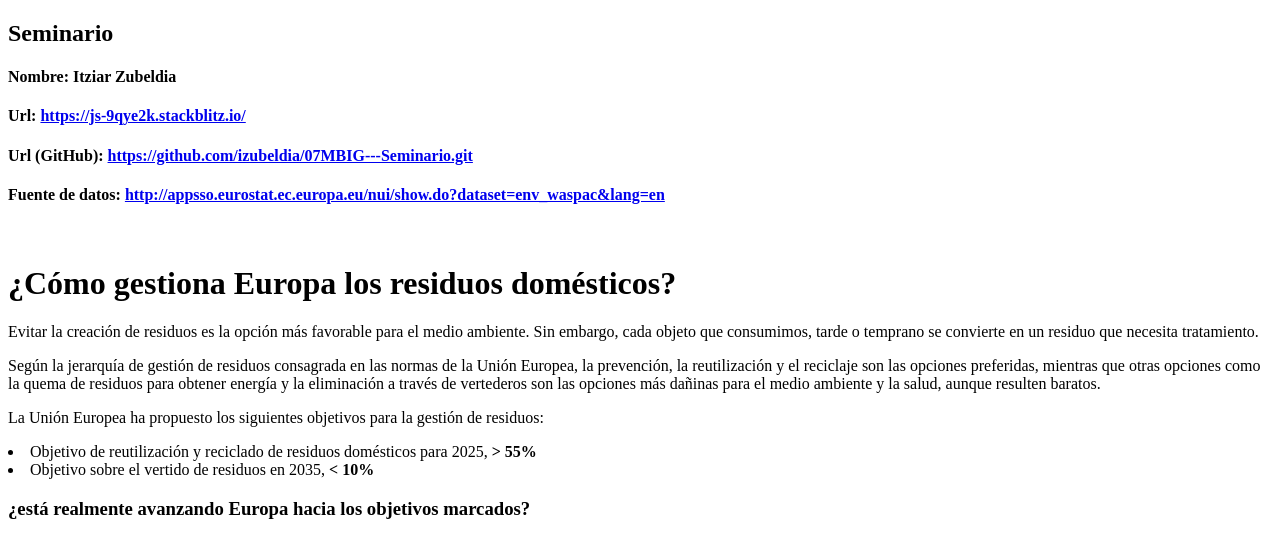
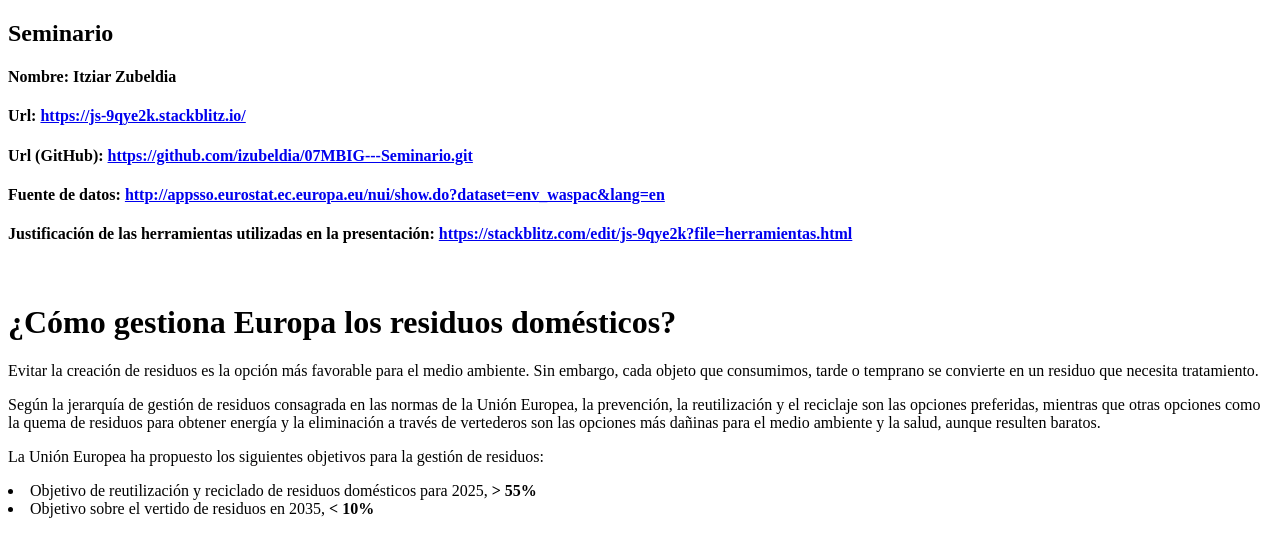
Before and after one commit to izubeldia/07MBIG---Seminario, a website: page index.html in a window 1280 px wide. Shown: the top 534 px of the page. Drawn offline with Linux system fonts and the light colour scheme.

Commit message:
1 file modified, 1 added

```diff
--- a/index.html
+++ b/index.html
@@ -10,6 +10,7 @@
   <h4><b>Url:</b> <a href="https://js-9qye2k.stackblitz.io/">https://js-9qye2k.stackblitz.io/</a></h4>
   <h4><b>Url (GitHub):</b> <a href="https://github.com/izubeldia/07MBIG---Seminario.git">https://github.com/izubeldia/07MBIG---Seminario.git</a></h4>
   <h4><b>Fuente de datos:</b> <a href="http://appsso.eurostat.ec.europa.eu/nui/show.do?dataset=env_waspac&lang=en">http://appsso.eurostat.ec.europa.eu/nui/show.do?dataset=env_waspac&lang=en</a></h4>
+  <h4><b>Justificación de las herramientas utilizadas en la presentación:</b> <a href="https://stackblitz.com/edit/js-9qye2k?file=herramientas.html">https://stackblitz.com/edit/js-9qye2k?file=herramientas.html</a></h4>
   <br>
   <h1>¿Cómo gestiona Europa los residuos domésticos?</h1>
   <p>Evitar la creación de residuos es la opción más favorable para el medio ambiente. Sin embargo, cada objeto que consumimos, tarde o temprano se convierte en un residuo que necesita tratamiento.</p>
```
Also changed, not shown: herramientas.html (added).
